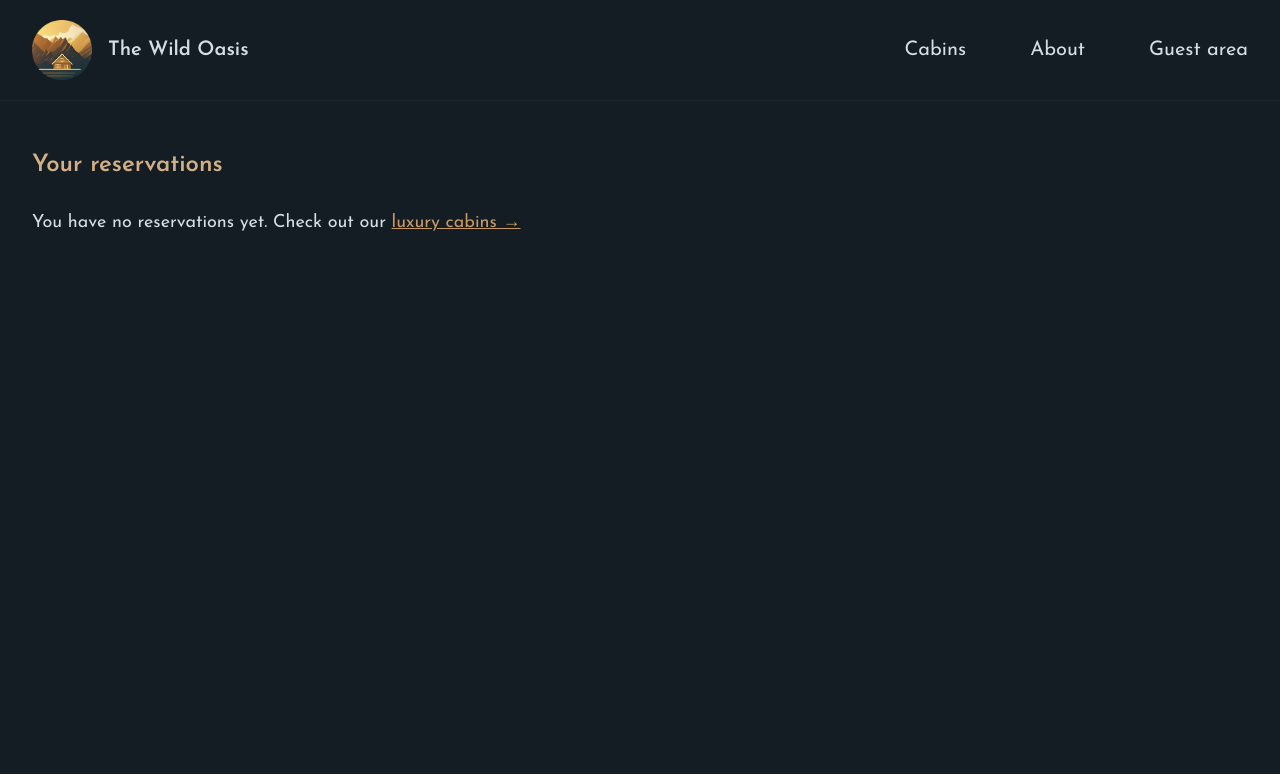
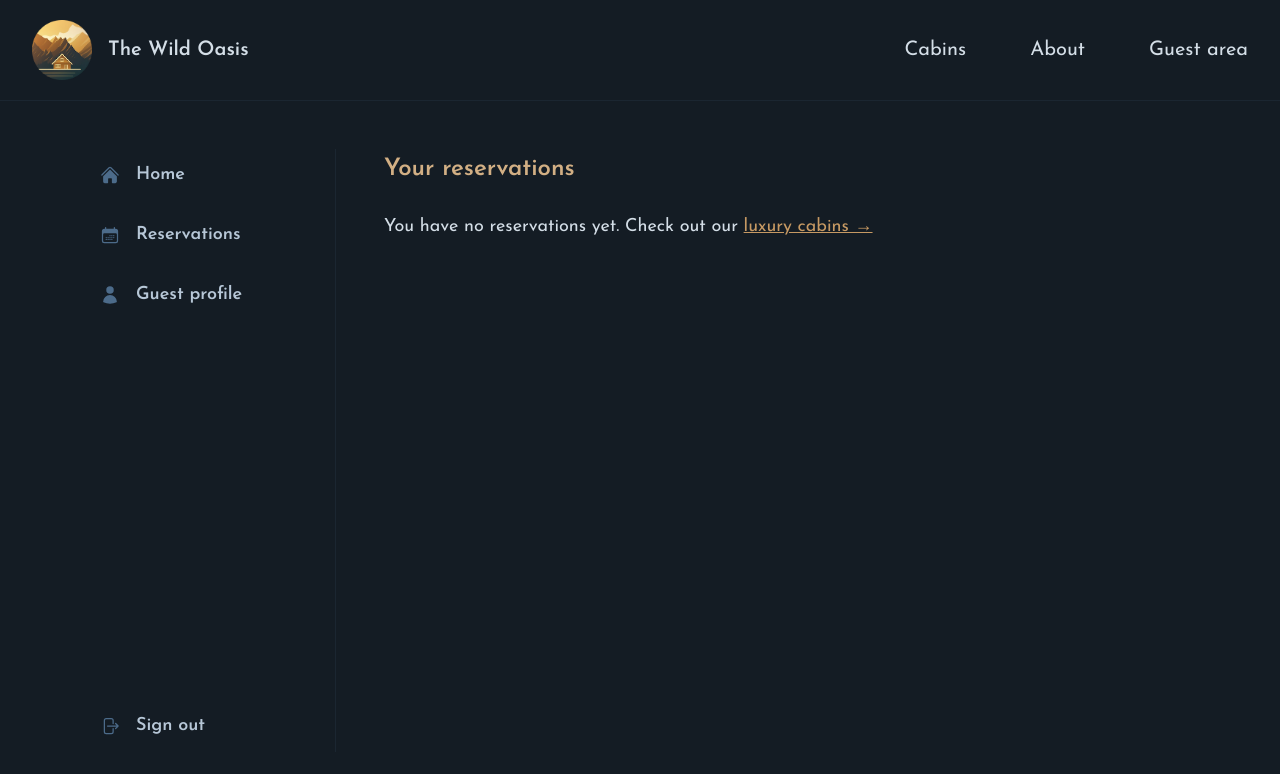
Before and after one commit to williford-abunas/the-wild-oasis-next-project, a Next.js app: page /account/reservations in a window 1280 px wide. Shown: the top 774 px of the page. Built offline with nearby package versions, Linux system fonts and the light colour scheme.

Commit message:
nested layout in account

```diff
--- /dev/null
+++ b/app/_components/SideNavigation.tsx
@@ -0,0 +1,51 @@
+import {
+  CalendarDaysIcon,
+  HomeIcon,
+  UserIcon,
+} from "@heroicons/react/24/solid";
+import SignOutButton from "@/app/_components/SignOutButton";
+import Link from "next/link";
+
+const navLinks = [
+  {
+    name: "Home",
+    href: "/account",
+    icon: <HomeIcon className="h-5 w-5 text-primary-600" />,
+  },
+  {
+    name: "Reservations",
+    href: "/account/reservations",
+    icon: <CalendarDaysIcon className="h-5 w-5 text-primary-600" />,
+  },
+  {
+    name: "Guest profile",
+    href: "/account/profile",
+    icon: <UserIcon className="h-5 w-5 text-primary-600" />,
+  },
+];
+
+function SideNavigation() {
+  return (
+    <nav className="border-r border-primary-900">
+      <ul className="flex flex-col gap-2 h-full text-lg">
+        {navLinks.map((link) => (
+          <li key={link.name}>
+            <Link
+              className={`py-3 px-5 hover:bg-primary-900 hover:text-primary-100 transition-colors flex items-center gap-4 font-semibold text-primary-200`}
+              href={link.href}
+            >
+              {link.icon}
+              <span>{link.name}</span>
+            </Link>
+          </li>
+        ))}
+
+        <li className="mt-auto">
+          <SignOutButton />
+        </li>
+      </ul>
+    </nav>
+  );
+}
+
+export default SideNavigation;
--- /dev/null
+++ b/app/_components/SignInButton.tsx
@@ -0,0 +1,15 @@
+function SignInButton() {
+  return (
+    <button className="flex items-center gap-6 text-lg border border-primary-300 px-10 py-4 font-medium">
+      <img
+        src="https://authjs.dev/img/providers/google.svg"
+        alt="Google logo"
+        height="24"
+        width="24"
+      />
+      <span>Continue with Google</span>
+    </button>
+  );
+}
+
+export default SignInButton;
--- /dev/null
+++ b/app/account/layout.tsx
@@ -0,0 +1,14 @@
+import SideNavigation from "@/app/_components/SideNavigation";
+
+type ChildrenProps = {
+  children: React.ReactNode;
+};
+
+export default function Layout({ children }: ChildrenProps) {
+  return (
+    <div className="grid grid-cols-[16rem_1fr] h-full gap-12">
+      <SideNavigation />
+      <div className="py-1">{children}</div>
+    </div>
+  );
+}
--- a/app/account/page.tsx
+++ b/app/account/page.tsx
@@ -1,11 +1,11 @@
 export const metadata = {
-  title: 'Account',
-}
+  title: "Account",
+};
 
 export default function Page() {
   return (
     <>
       <h1>Your Account</h1>
     </>
-  )
+  );
 }
--- a/app/account/profile/page.tsx
+++ b/app/account/profile/page.tsx
@@ -1,9 +1,13 @@
-import SelectCountry from '@/app/_components/SelectCountry'
+import SelectCountry from "@/app/_components/SelectCountry";
+
+export const metadata = {
+  title: "Update profile",
+};
 
 export default function Page() {
   // CHANGE
-  const countryFlag = 'pt.jpg'
-  const nationality = 'portugal'
+  const countryFlag = "pt.jpg";
+  const nationality = "portugal";
 
   return (
     <div>
@@ -66,5 +70,5 @@ export default function Page() {
         </div>
       </form>
     </div>
-  )
+  );
 }
--- a/app/account/reservations/page.tsx
+++ b/app/account/reservations/page.tsx
@@ -1,8 +1,12 @@
-import ReservationCard from '@/app/_components/ReservationCard'
+import ReservationCard from "@/app/_components/ReservationCard";
+
+export const metadata = {
+  title: "Reservations",
+};
 
 export default function Page() {
   // CHANGE
-  const bookings = []
+  const bookings = [];
 
   return (
     <div>
@@ -12,7 +16,7 @@ export default function Page() {
 
       {bookings.length === 0 ? (
         <p className="text-lg">
-          You have no reservations yet. Check out our{' '}
+          You have no reservations yet. Check out our{" "}
           <a className="underline text-accent-500" href="/cabins">
             luxury cabins &rarr;
           </a>
@@ -25,5 +29,5 @@ export default function Page() {
         </ul>
       )}
     </div>
-  )
+  );
 }
--- a/app/layout.tsx
+++ b/app/layout.tsx
@@ -1,24 +1,24 @@
-import { Josefin_Sans } from 'next/font/google'
-import '@/app/_styles/globals.css'
-import Header from './_components/Header'
+import { Josefin_Sans } from "next/font/google";
+import "@/app/_styles/globals.css";
+import Header from "./_components/Header";
 
 const josefin = Josefin_Sans({
-  subsets: ['latin'],
-  display: 'swap',
-})
+  subsets: ["latin"],
+  display: "swap",
+});
 
 type ChildrenProps = {
-  children: React.ReactNode
-}
+  children: React.ReactNode;
+};
 
 export const metadata = {
   title: {
-    template: '%s / The Wild Oasis',
-    default: 'Welcome / The Wild Oasis',
+    template: "%s / The Wild Oasis",
+    default: "Welcome / The Wild Oasis",
   },
   description:
-    'Luxurious cabin hotel, located in the heart of the Italian Dolomites, surrounded by beautiful mountains and dark forest.',
-}
+    "Luxurious cabin hotel, located in the heart of the Italian Dolomites, surrounded by beautiful mountains and dark forest.",
+};
 
 export default function RootLayout({ children }: ChildrenProps) {
   return (
@@ -27,10 +27,12 @@ export default function RootLayout({ children }: ChildrenProps) {
         className={`${josefin.className} antialiased bg-primary-950 text-primary-100 min-h-screen flex flex-col`}
       >
         <Header />
-        <div className="flex-1 px-8 py-12">
-          <main className="max-w-7xl mx-auto">{children}</main>
+        <div className="flex-1 px-8 py-12 grid">
+          <main className="w-full px-4 sm:px-6 lg:px-8 xl:px-12 2xl:px-20">
+            {children}
+          </main>
         </div>
       </body>
     </html>
-  )
+  );
 }
```
Also changed, not shown: app/about/page.tsx (+6 -6 lines), starter/components/SideNavigation.js (deleted, +0 -50 lines), starter/components/SignInButton.js (deleted, +0 -15 lines), app/_components/SignOutButton.tsx (renamed from starter/components/SignOutButton.js), 1 other file (tests, documents, lock files or other folders).
